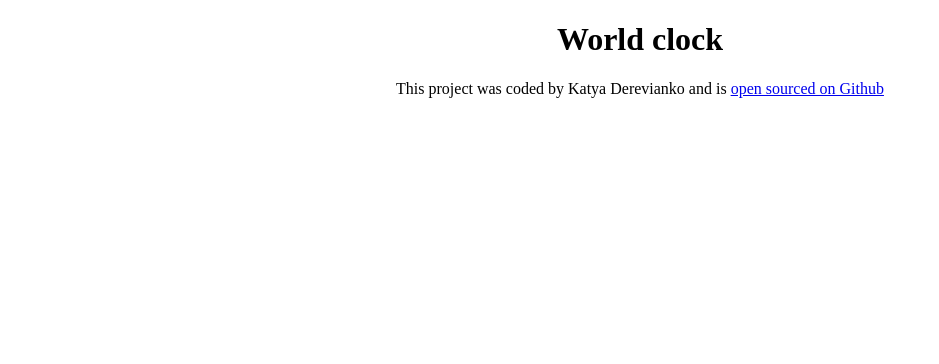
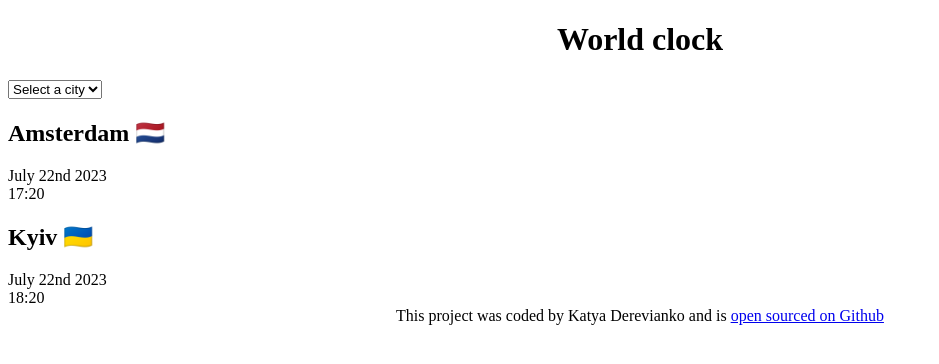
Before and after one commit to kjderevianko/world-clock, a plain HTML site: page index.html in a window 1280 px wide. Shown: the whole page, without its empty margins (0-939 px from the left). Drawn offline with Linux system fonts and the light colour scheme.

Commit message:
Added the basic html

```diff
--- a/index.html
+++ b/index.html
@@ -8,7 +8,28 @@
     <title>Workl clock</title>
   </head>
   <body>
-    <h1>World clock</h1>
+    <div class="container">
+      <h1>World clock</h1>
+
+      <select name="" id="">
+        <option value="">Select a city</option>
+        <option value="">London</option>
+        <option value="">Tokyo</option>
+        <option value="">Paris</option>
+        <option value="">Rome</option>
+      </select>
+
+      <div class="city">
+        <h2>Amsterdam 🇳🇱</h2>
+        <div class="date">July 22nd 2023</div>
+        <div class="time">17:20</div>
+      </div>
+      <div class="city">
+        <h2>Kyiv 🇺🇦</h2>
+        <div class="date">July 22nd 2023</div>
+        <div class="time">18:20</div>
+      </div>
+    </div>
     <footer>
       This project was coded by Katya Derevianko and is
       <a href="https://github.com/kjderevianko/world-clock" target="_blank">
```
